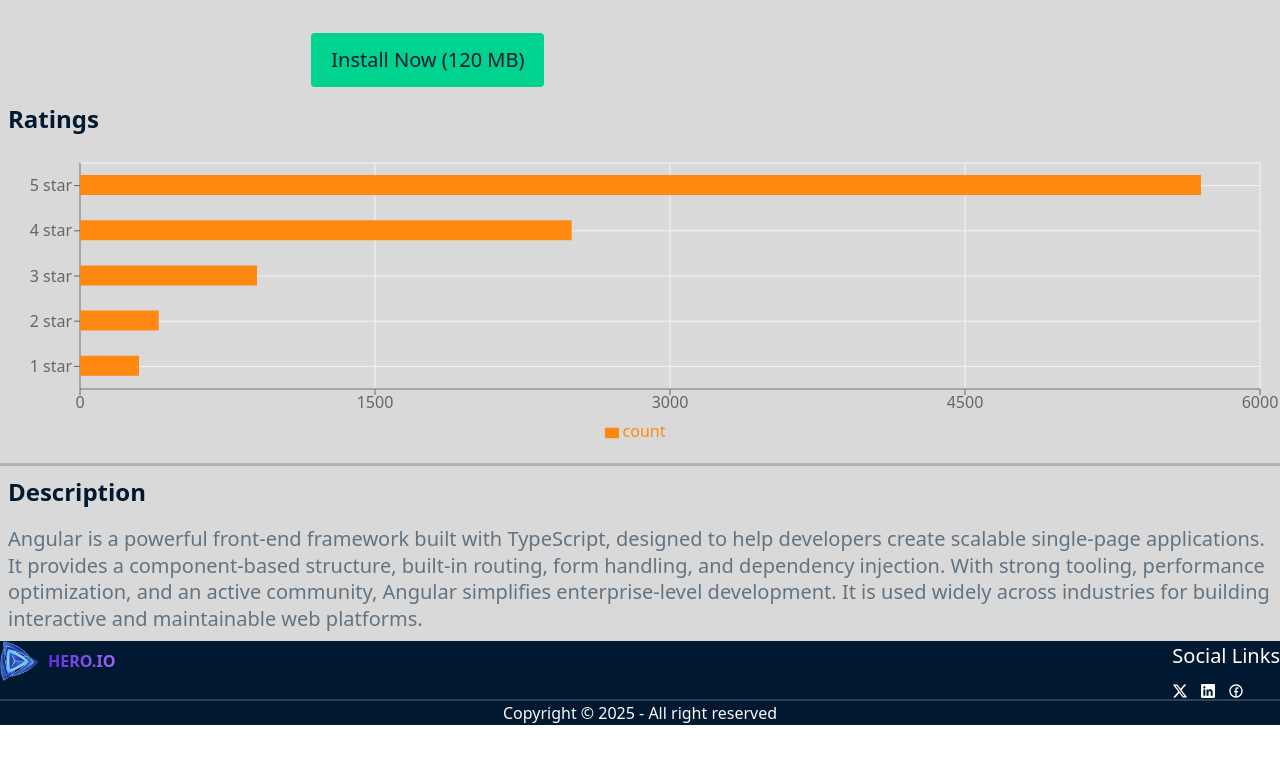
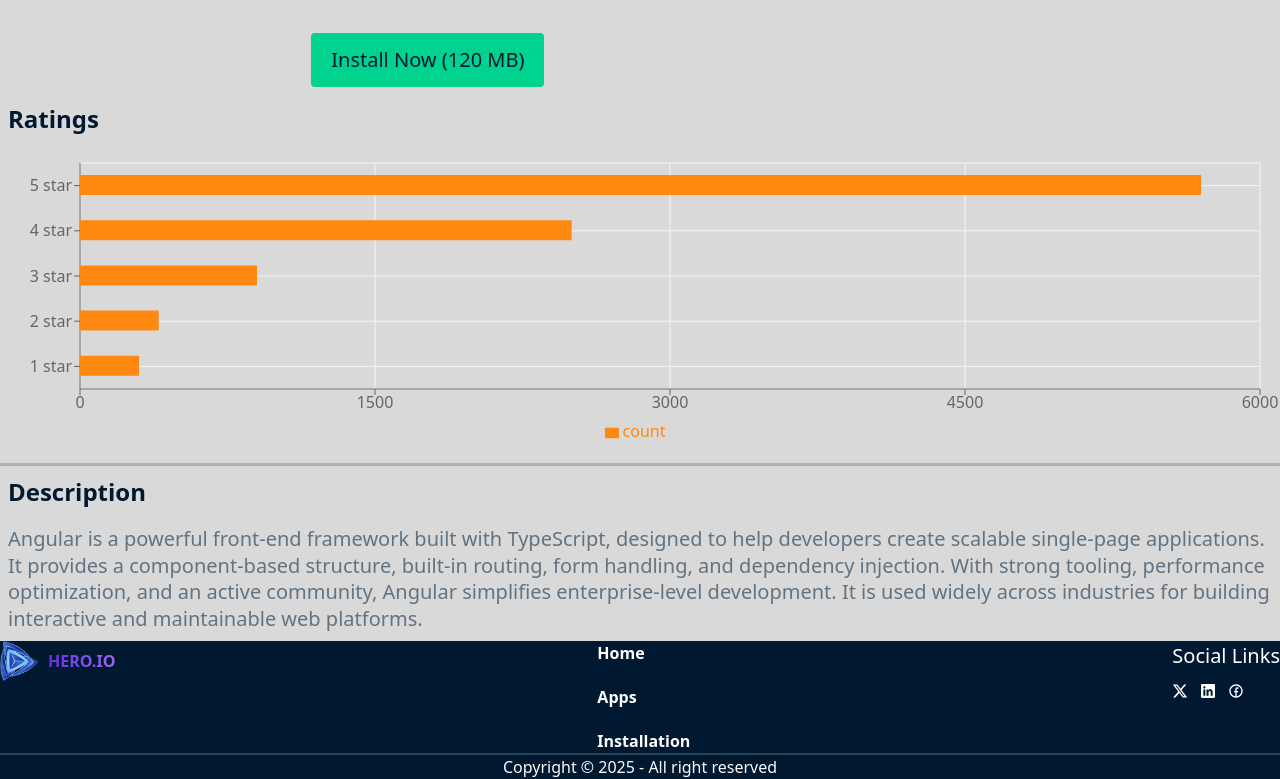
Before and after one commit to SHARIFULALAM2025/AppNest, a React (Vite) app: page /allApp/1 in a window 1280 px wide. Shown: the part 327-1106 px from the top of the page. Before the commit the page ends 1052 px from the top, so only its background shows below. Built offline with nearby package versions, Linux system fonts and the light colour scheme.

Commit message:
all added

```diff
--- a/src/Components/Footer/Footer.jsx
+++ b/src/Components/Footer/Footer.jsx
@@ -3,14 +3,15 @@ import { FaXTwitter } from 'react-icons/fa6'
 import { IoLogoLinkedin } from 'react-icons/io5'
 import { RiFacebookCircleLine } from 'react-icons/ri'
 import Container from '../Container/Container';
-import { Link } from 'react-router';
-
+import { Link, NavLink } from 'react-router';
+import { navList } from '../Header/NavData';
+import '../../App.css'
 const Footer = () => {
     return (
       <footer className="bg-[rgba(0,25,49,1)]">
         <Container>
           <div className="flex justify-between ">
-            <Link to='/'>
+            <Link to="/">
               {' '}
               <div className="flex gap-2 items-center">
                 <figure>
@@ -28,6 +29,18 @@ const Footer = () => {
                 </h1>{' '}
               </div>
             </Link>
+            <div className="">
+              <ul className={`flex-col gap-5 space-y-5`}>
+                {navList.map((item, index) => (
+                  <li
+                    key={index}
+                    className="font-semibold text-[1rem] text-white hover:underline hover:text-green-700 "
+                  >
+                    <NavLink to={item.path}>{item.Name}</NavLink>
+                  </li>
+                ))}
+              </ul>
+            </div>
             <div className="text-white space-y-3">
               <h1 className="font-medium text-[rgba(255,255,255,1)] text-[1.25rem]">
                 Social Links
--- a/src/Components/Pages/AppDetails.jsx
+++ b/src/Components/Pages/AppDetails.jsx
@@ -1,14 +1,13 @@
 import React, { useState } from 'react'
-import {  useParams } from 'react-router'
+import { useParams } from 'react-router'
 import useAppData from '../Hooks/useAppData'
 import Container from '../Container/Container'
 
-import { toast, ToastContainer, } from 'react-toastify'
+import { toast, ToastContainer } from 'react-toastify'
 import {
   Bar,
   CartesianGrid,
   Legend,
-
   Tooltip,
   XAxis,
   YAxis,
@@ -20,7 +19,7 @@ const AppDetails = () => {
   const { id } = useParams()
   const { allApp, loading } = useAppData()
   const findData = allApp.find((item) => item.id === parseInt(id))
-  const newData = findData?.ratings||[]
+  const newData = findData?.ratings || []
   if (loading) {
     return <p>loading...</p>
   }
@@ -35,17 +34,23 @@ const AppDetails = () => {
     size,
   } = findData || {}
   // local storage
+
   const handel = () => {
     setIsDisable(true)
-   toast('button clicked')
+    toast.success('App installed')
     const existingData = JSON.parse(localStorage.getItem('wishInstallation'))
     let updateData = []
     if (existingData) {
+      const exist = existingData.some(item => item.id === parseInt(id))
+      if (exist) {
+        setIsDisable(false)
+      }
       updateData = [...existingData, findData]
     } else {
       updateData.push(findData)
     }
     localStorage.setItem('wishInstallation', JSON.stringify(updateData))
+
   }
 
   return (
--- a/src/Components/Pages/Installation.jsx
+++ b/src/Components/Pages/Installation.jsx
@@ -20,13 +20,15 @@ const Installation = () => {
       return install
     }
   })()
+
+
   const handelRemove = (id) => {
     const existingData = JSON.parse(localStorage.getItem('wishInstallation'))
     let updateData = existingData.filter((item) => item.id !== id)
 
     setInstall(updateData)
     localStorage.setItem('wishInstallation', JSON.stringify(updateData))
-    toast('app delete')
+    toast.success('App delete !')
   }
 
   return (
```
Lines whose indentation alone changed are shown as unchanged.
